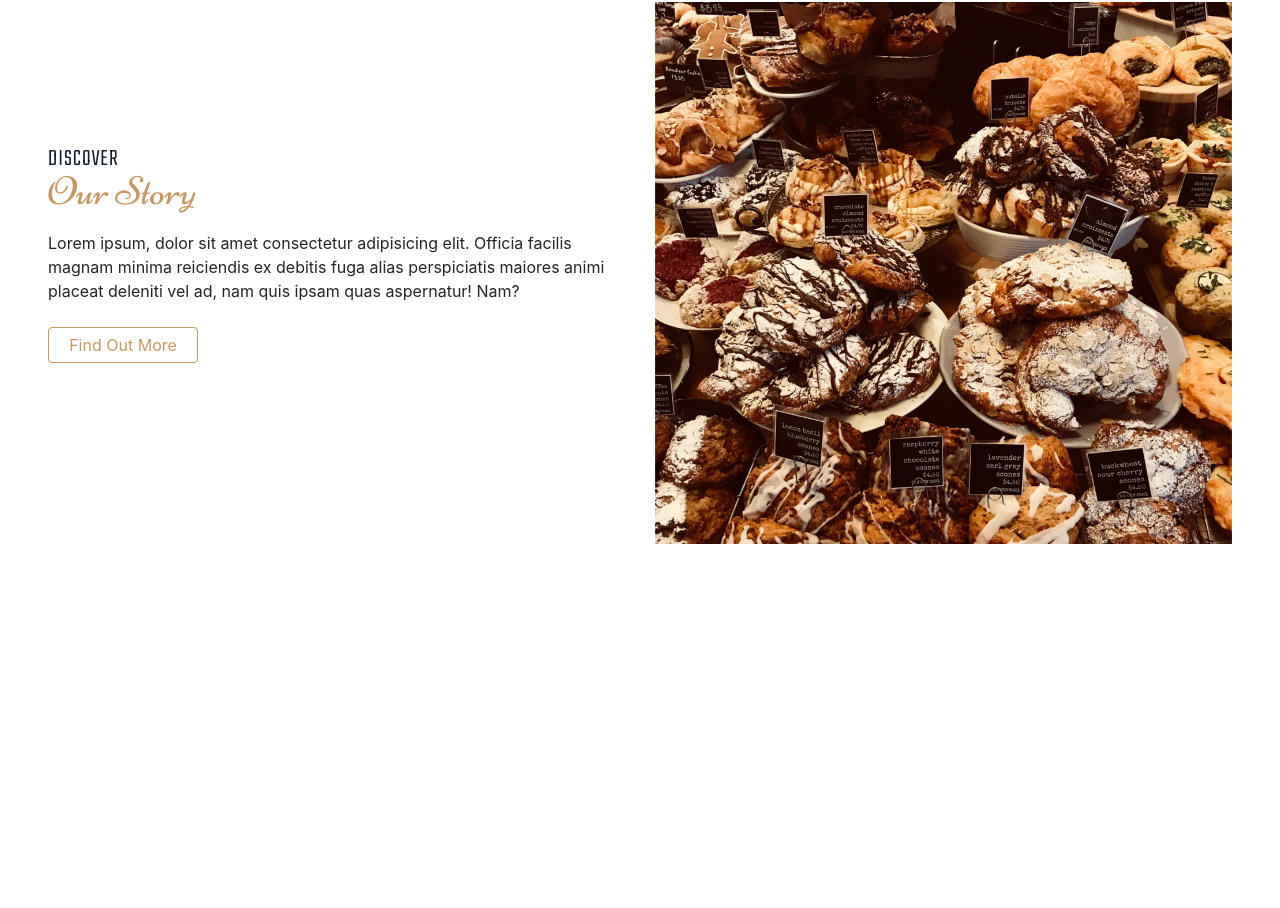
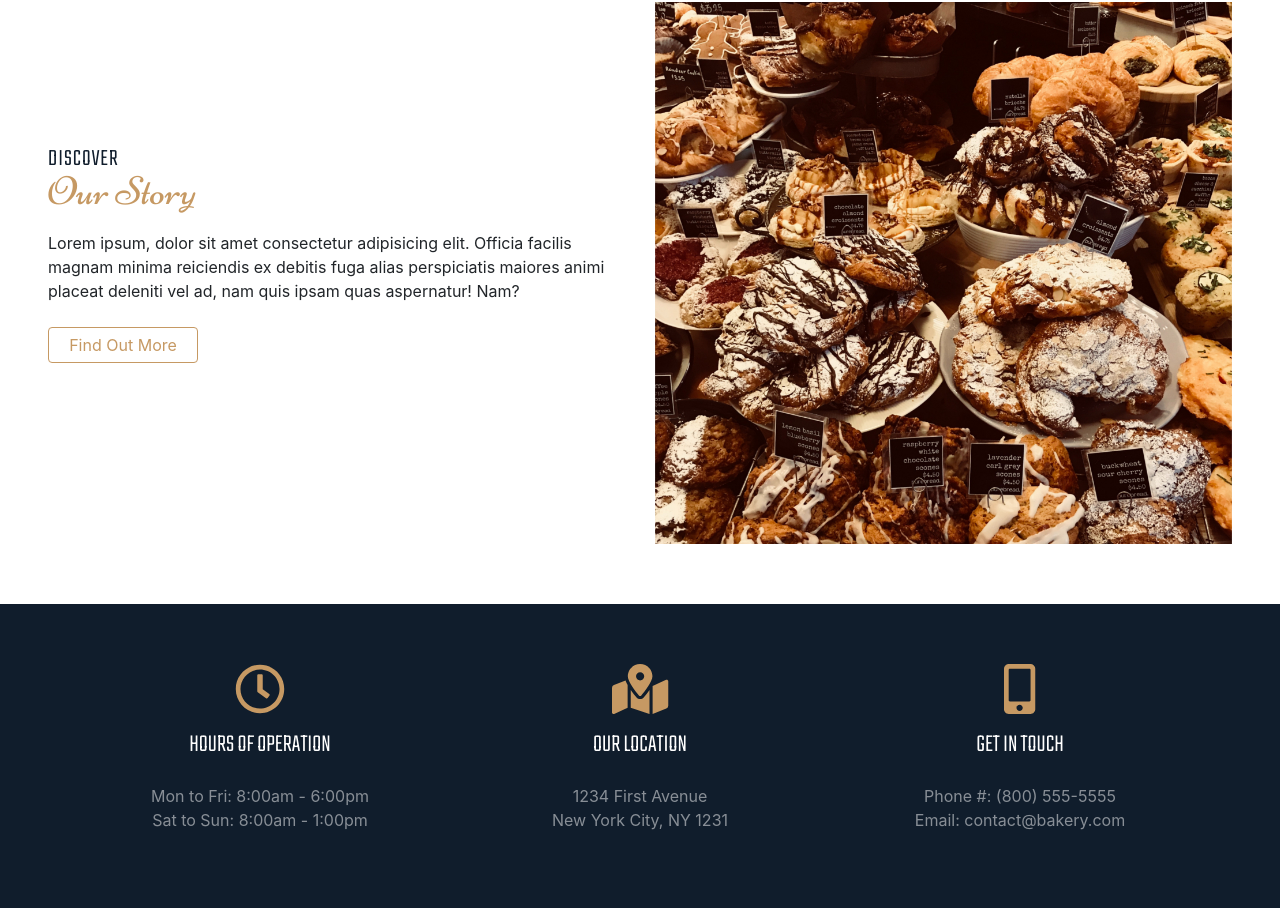
Before and after one commit to RafaelLeme22/Bakery, a plain HTML site: page index.html in a window 1280 px wide. Shown: the part 858-1766 px from the top of the page. Before the commit the page ends 1462 px from the top, so only its background shows below. Drawn offline with nearby package versions, Linux system fonts and the light colour scheme.

Commit message:
Company info section

```diff
--- a/css/styles.css
+++ b/css/styles.css
@@ -163,6 +163,35 @@ header > .container {
   background-color: #c69963;
 }
 
+/* Menu section */
+
+.menu {
+  color: #fff !important;
+  background-color: #101d2c;
+}
+
+.shop-info svg,
+.shop-info i {
+  color: #c69963 !important;
+  font-size: 50px !important;
+}
+
+.shop-info h1 {
+  font-family: "Teko", sans-serif;
+  font-size: 25px;
+  font-weight: 300;
+  text-transform: uppercase;
+}
+
+.shop-info p,
+.shop-info address {
+  color: rgba(255, 255, 255, 0.5);
+}
+
+hr {
+  border-top: 1px solid rgba(255, 255, 255, 0.05);
+}
+
 @media (min-width: 576px) {
   .navbar-brand {
     max-width: 150px;
--- a/index.html
+++ b/index.html
@@ -74,6 +74,39 @@
           </div>
         </div>
       </section>
+      <section class="menu" id="menu">
+        <div class="container">
+          <div class="row text-center text-white">
+            <div class="col-12 col-md-4 mb-4 mb-md-0">
+              <div class="shop-info">
+                <i class="far fa-clock mb-3"></i>
+                <h1 class="mb-4">Hours of operation</h1>
+                <p>Mon to Fri: 8:00am - 6:00pm</p>
+                <p>Sat to Sun: 8:00am - 1:00pm</p>
+              </div>
+            </div>
+            <div class="col-12 col-md-4 mb-4 mb-md-0">
+              <div class="shop-info">
+                <i class="fas fa-map-marked-alt mb-3"></i>
+                <h1 class="mb-4">Our location</h1>
+                <address>
+                  1234 First Avenue <br />
+                  New York City, NY 1231
+                </address>
+              </div>
+            </div>
+            <div class="col-12 col-md-4 mb-4 mb-md-0">
+              <div class="shop-info">
+                <i class="fas fa-mobile-alt mb-3"></i>
+                <h1 class="mb-4">Get in touch</h1>
+                <p>Phone #: (800) 555-5555</p>
+                <p>Email: contact@bakery.com</p>
+              </div>
+            </div>
+            <hr class="mt-5" />
+          </div>
+        </div>
+      </section>
     </main>
 
     <script src="https://use.fontawesome.com/releases/v5.11.2/js/all.js"></script>
```
